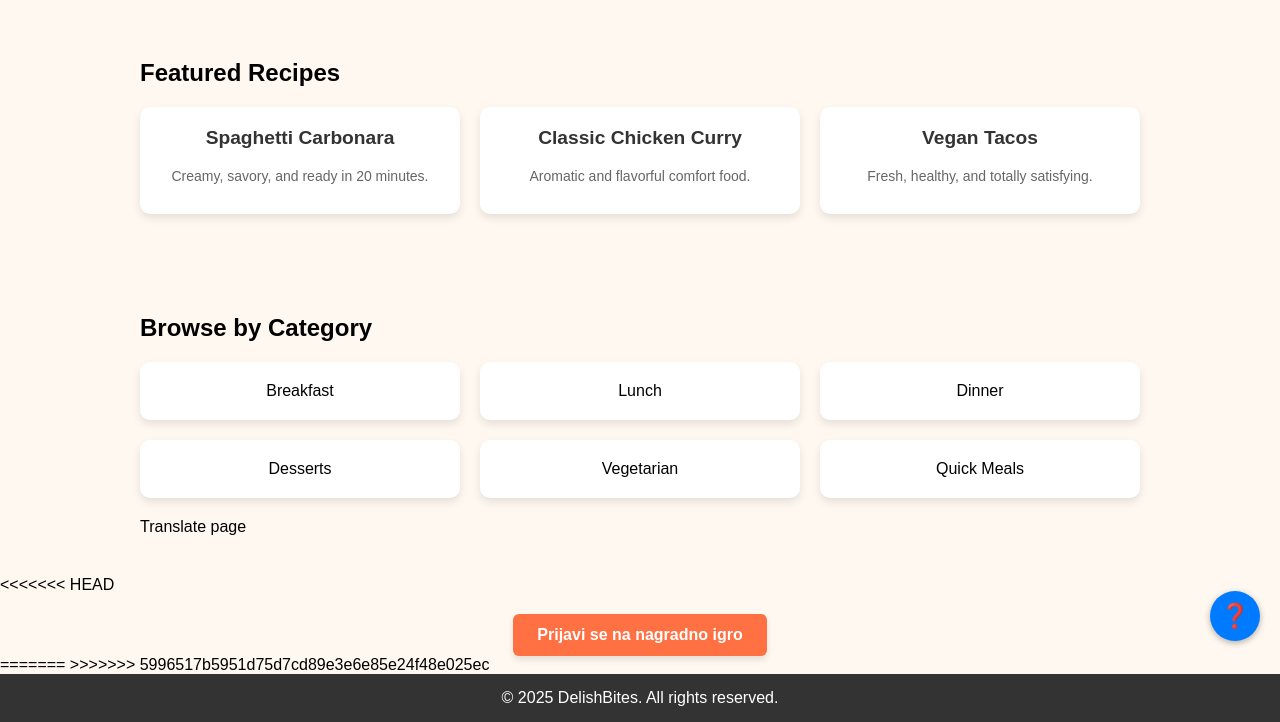
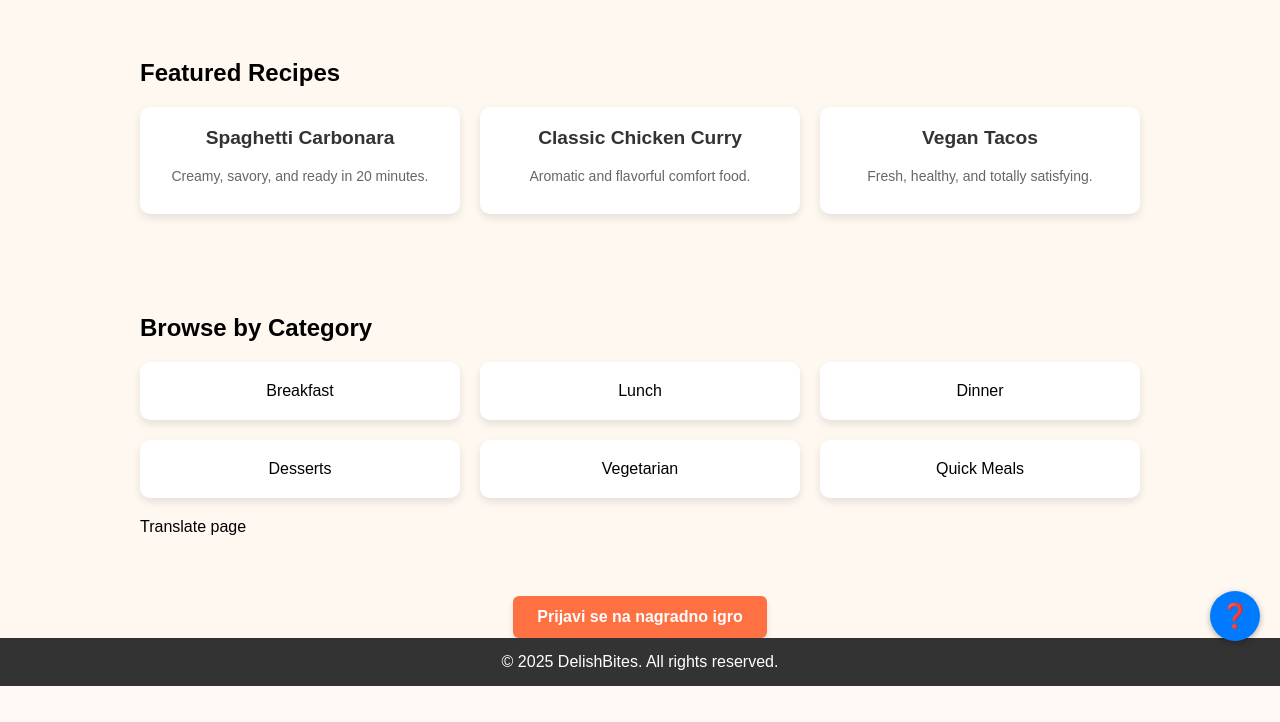
Before and after one commit to larapijemlijeko/Skupina-ZETA, a Python web app: template src/templates/index.html in a window 1280 px wide. Shown: the part 139-861 px from the top of the page. After the commit the page ends 825 px from the top, so only its background shows below. Run offline with Jinja, Linux system fonts and the light colour scheme; the template is opened without the code that fills it, so the values that code supplies are empty.

Commit message:
Update index.html
odprava konfliktnih oznak

```diff
--- a/src/templates/index.html
+++ b/src/templates/index.html
@@ -43,7 +43,7 @@
       </div>
     </section>
 
-<<<<<<< HEAD
+
     <!-- Gumb za prikaz modala -->
     <div style="text-align:center; margin-top: 20px;">
       <button onclick="openModal()" class="modal-btn">Prijavi se na nagradno igro</button>
@@ -72,7 +72,7 @@
       {% endif %}
     {% endwith %}
 
-=======
+
     <button id="quiz-button" title="Take Quiz">❓</button>
 
     <div id="quiz-widget">
@@ -84,7 +84,7 @@
       <button id="reset-button" onclick="resetQuiz()">Reset</button>
       <div id="quiz-result"></div>
     </div>
->>>>>>> 5996517b5951d75d7cd89e3e6e85e24f48e025ec
+
   </main>
 
   <footer>
@@ -103,7 +103,7 @@
   <script type="text/javascript" src="//translate.google.com/translate_a/element.js?cb=googleTranslateElementInit"></script>
 
   <script>
-<<<<<<< HEAD
+
     function openModal() {
       document.getElementById('nagradaModal').classList.add('show');
     }
@@ -111,7 +111,7 @@
     function closeModal() {
       document.getElementById('nagradaModal').classList.remove('show');
     }
-=======
+
     // Naloži header.html v placeholder
     fetch("/header.html")
       .then(response => response.text())
@@ -229,7 +229,7 @@
       quizWidget.classList.add("visible");
     }, 300);
   }
->>>>>>> 5996517b5951d75d7cd89e3e6e85e24f48e025ec
+
   </script>
 
 </body>
```
